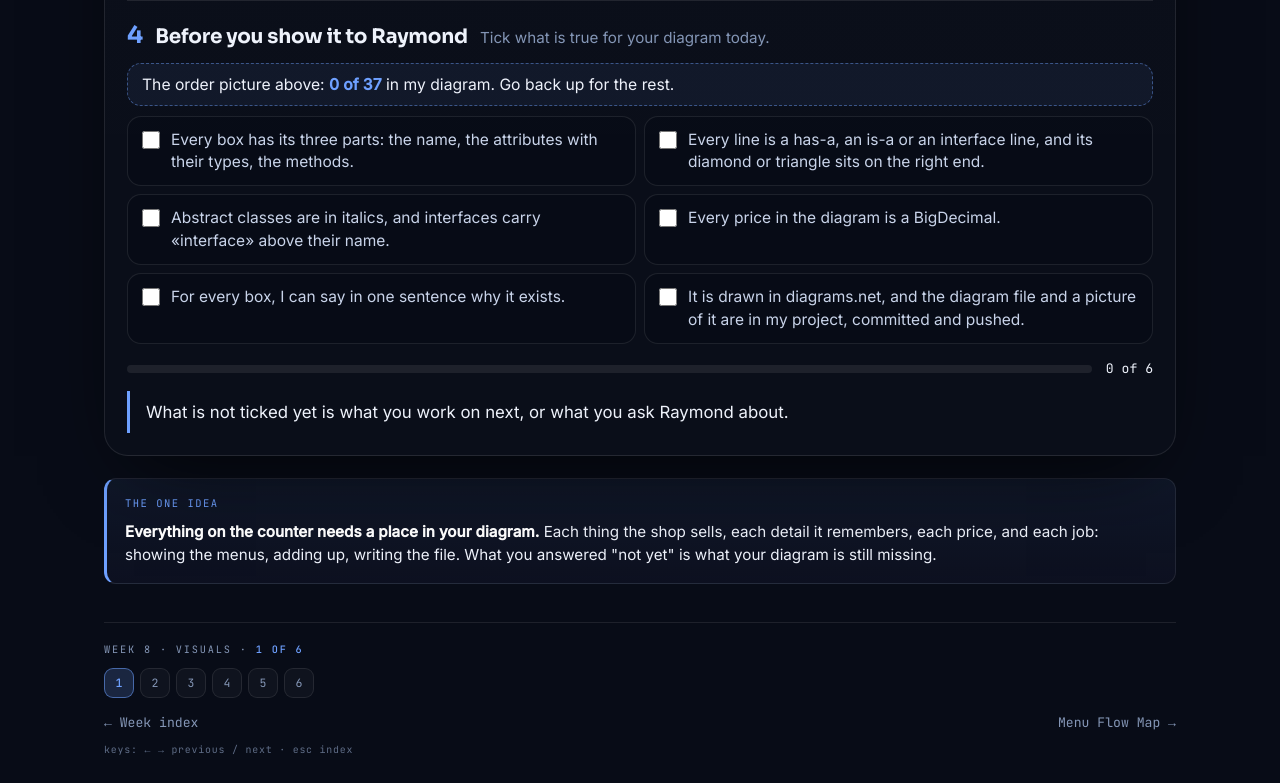
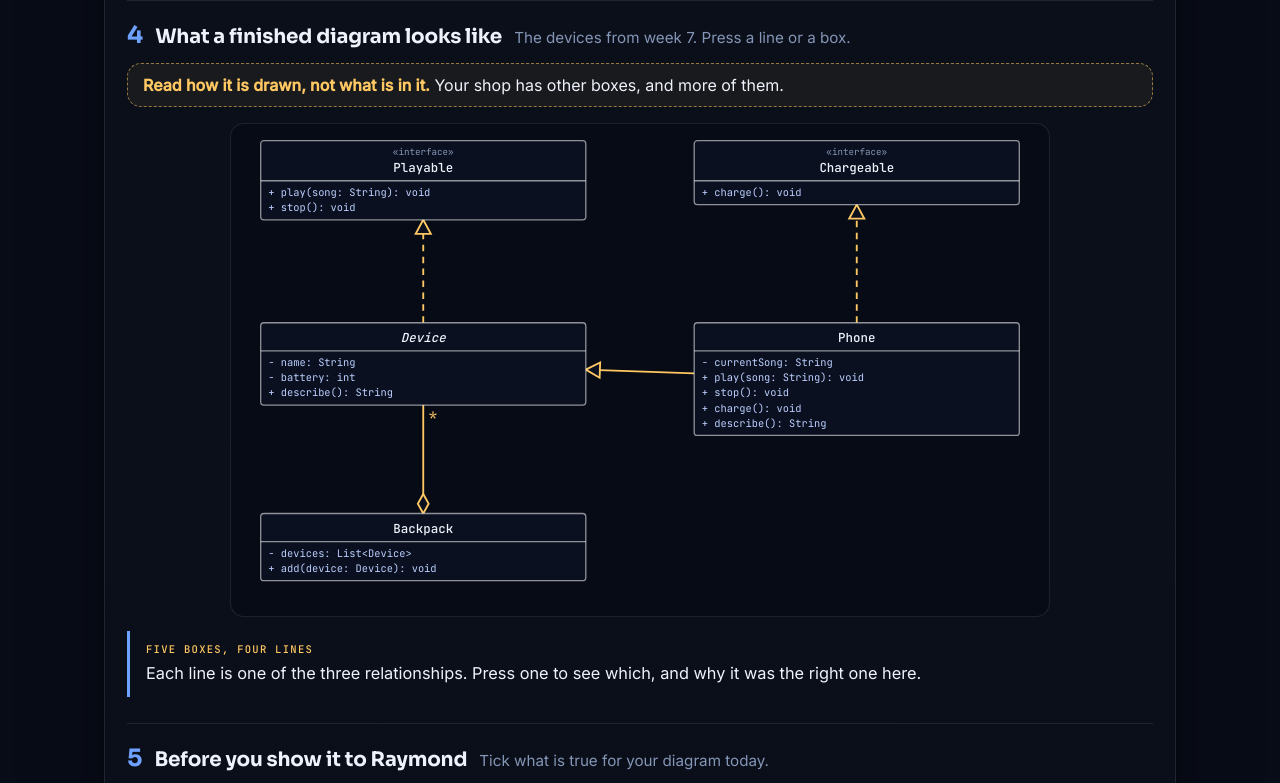
Before and after one commit to RayMaroun/yearup-java-fall2026, a plain HTML site: page week-08/visuals/01-your-class-diagram.html in a window 1280 px wide. Shown: the part 3000-3783 px from the top of the page. Drawn offline with Linux system fonts and the light colour scheme.

Commit message:
week 8: Your Class Diagram shows one finished diagram to read, the devices of week 7, before the checklist
Co-Authored-By: Claude Fable 5.2 <noreply@anthropic.com>
Claude-Session: https://claude.ai/code/session_01BMBoSUYz6yQcwgEdad1fzr

```diff
--- a/week-08/visuals/01-your-class-diagram.html
+++ b/week-08/visuals/01-your-class-diagram.html
@@ -177,7 +177,17 @@
   .swb.on.ok{border-color:var(--good);color:#b9f3d3;background:rgba(70,217,138,.14)}
   .hsay{margin:0;font-size:1rem;line-height:1.5;color:var(--ink);min-height:3em}
 
-  /* 4. the checklist */
+  /* 4. one finished diagram, to read */
+  .whole{max-width:820px;margin:0 auto}
+  .eg,.bg{cursor:pointer}
+  .hit{stroke:transparent;stroke-width:22;fill:none}
+  .eg.sel .el{stroke:#fff;stroke-width:2.8} .eg.sel .eh{stroke:#fff;stroke-width:2.8} .eg.sel .et{fill:#fff}
+  .bg.sel .cb{stroke:var(--gold);stroke-width:2;fill:rgba(255,200,98,.08)}
+  .bg:hover .cb{stroke:var(--accent)} .eg:hover .el{stroke:#ffe1a6}
+  .say{margin:14px 0 0;padding:11px 16px;border-left:3px solid var(--accent);font-size:1.02rem;line-height:1.5;color:var(--ink);min-height:3.6em}
+  .say b{font-family:var(--mono);font-size:.66rem;letter-spacing:.12em;text-transform:uppercase;color:var(--gold);font-weight:500;display:block;margin-bottom:3px}
+
+  /* 5. the checklist */
   .auto{margin:0 0 10px;padding:11px 14px;border-radius:14px;border:1px dashed rgba(110,160,255,.45);background:rgba(110,160,255,.07);font-size:.98rem;color:var(--ink)}
   .auto b{color:var(--accent)} .auto.done b{color:var(--good)} .auto.done{border-color:rgba(70,217,138,.5);background:rgba(70,217,138,.06)}
   .cl{display:grid;grid-template-columns:repeat(2,minmax(0,1fr));gap:8px}
@@ -293,7 +303,14 @@
     </section>
 
     <section class="sec">
-      <div class="sech"><span class="n">4</span><h2>Before you show it to Raymond</h2><p>Tick what is true for your diagram today.</p></div>
+      <div class="sech"><span class="n">4</span><h2>What a finished diagram looks like</h2><p>The devices from week 7. Press a line or a box.</p></div>
+      <p class="warnline"><b>Read how it is drawn, not what is in it.</b> Your shop has other boxes, and more of them.</p>
+      <div class="dg whole" id="whole"></div>
+      <div class="say" id="sayW"></div>
+    </section>
+
+    <section class="sec">
+      <div class="sech"><span class="n">5</span><h2>Before you show it to Raymond</h2><p>Tick what is true for your diagram today.</p></div>
       <p class="auto" id="auto"></p>
       <div class="cl" id="cl"></div>
       <div class="tally"><div class="meter"><i class="g" id="clBar"></i></div><p id="clCount"></p></div>
@@ -564,7 +581,49 @@
     show("before");
   });
 
-  /* ---------- 4. the checklist before the check-in ---------- */
+  /* ---------- 4. one finished diagram to read: the devices of week 7 ---------- */
+  (function(){
+    var B={
+      play:{x:20,y:8,w:300,name:"Playable",mark:"interface",rows:["+ play(song: String): void","+ stop(): void"],
+        say:["An interface","Only what something can do: no attributes. The label above the name says it is an interface."]},
+      charge:{x:420,y:8,w:300,name:"Chargeable",mark:"interface",rows:["+ charge(): void"],
+        say:["An interface","A second ability, kept apart from the first. Not everything that plays can be charged."]},
+      device:{x:20,y:176,w:300,name:"Device",italic:true,rows:["- name: String","- battery: int","+ describe(): String"],
+        say:["An abstract class, in italics","Nobody builds a plain device, only a phone or another kind. It holds what all devices share, once."]},
+      phone:{x:420,y:176,w:300,name:"Phone",rows:["- currentSong: String","+ play(song: String): void","+ stop(): void","+ charge(): void","+ describe(): String"],
+        say:["A child class","It writes only what makes a phone different. Its name and its battery come from Device."]},
+      pack:{x:20,y:352,w:300,name:"Backpack",rows:["- devices: List<Device>","+ add(device: Device): void"],
+        say:["The one that holds","One list, of the parent type. It can hold a phone or any other device without knowing which kind."]}
+    };
+    var E=[["device","play","can","Interface","Every device can play, so Device promises what Playable describes. A dashed line, and the triangle touches the interface."],
+           ["phone","charge","can","Interface","A phone can be charged. Not every device can, so only Phone promises Chargeable."],
+           ["phone","device","isa","Is-a","A phone is a device. A solid line, and the triangle touches the parent."],
+           ["pack","device","has","Has-a","A backpack has several devices, any number. The diamond sits on the one that holds, and the star means several."]];
+    var svg=sv("svg",{viewBox:"0 0 740 440",role:"img","aria-label":"The devices of week 7 as one class diagram"}), k, sel=null;
+    function sayW(a,b){ var el=$("sayW"); el.textContent=""; var h=document.createElement("b"); h.textContent=a; el.appendChild(h); el.appendChild(document.createTextNode(b)); }
+    function pick(node,a,b){ if(sel) sel.classList.remove("sel"); sel=node; node.classList.add("sel"); sayW(a,b); }
+    for(k in B) B[k].h=boxH(B[k]);
+    E.forEach(function(e){
+      var g=sv("g",{"class":"eg",tabindex:"0",role:"button","aria-label":e[3]+": "+B[e[0]].name+" to "+B[e[1]].name});
+      drawEdge(g,B[e[0]],B[e[1]],e[2]);
+      var a=B[e[0]], b=B[e[1]];
+      g.appendChild(sv("line",{x1:a.x+a.w/2,y1:a.y+a.h/2,x2:b.x+b.w/2,y2:b.y+b.h/2,"class":"hit"}));
+      g.addEventListener("click",function(){ pick(g,e[3],e[4]); });
+      g.addEventListener("keydown",function(ev){ if(ev.key==="Enter"||ev.key===" "){ ev.preventDefault(); pick(g,e[3],e[4]); } });
+      svg.appendChild(g);
+    });
+    Object.keys(B).forEach(function(id){
+      var b=B[id], g=sv("g",{"class":"bg",tabindex:"0",role:"button","aria-label":b.name});
+      drawBox(g,b);
+      g.addEventListener("click",function(){ pick(g,b.say[0],b.say[1]); });
+      g.addEventListener("keydown",function(ev){ if(ev.key==="Enter"||ev.key===" "){ ev.preventDefault(); pick(g,b.say[0],b.say[1]); } });
+      svg.appendChild(g);
+    });
+    $("whole").appendChild(svg);
+    sayW("Five boxes, four lines","Each line is one of the three relationships. Press one to see which, and why it was the right one here.");
+  })();
+
+  /* ---------- 5. the checklist before the check-in ---------- */
   var CHECKS=["Every box has its three parts: the name, the attributes with their types, the methods.",
               "Every line is a has-a, an is-a or an interface line, and its diamond or triangle sits on the right end.",
               "Abstract classes are in italics, and interfaces carry «interface» above their name.",
```
